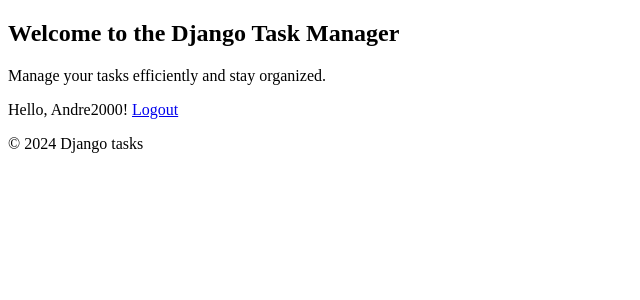
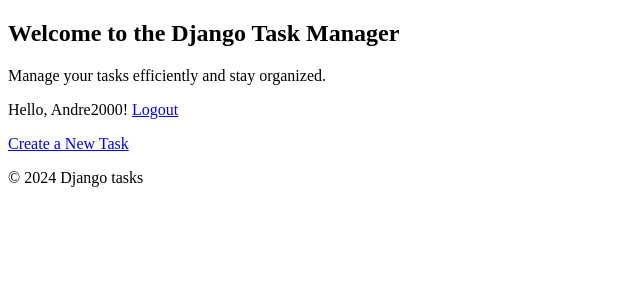
Before and after one commit to Timdev-igor/BE-Capstone-project, a Django app: page /tasks/home/ in a window 1280 px wide. Shown: the part 70-370 px from the top of the page, without its empty margins (0-640 px from the left). Run offline with Django 5.2, Linux system fonts and the light colour scheme; a user stored in the database is signed in.

Commit message:
created views and templates for tasks CRUD and urls

```diff
--- a/Task_manager/tasks/templates/tasks/home.html
+++ b/Task_manager/tasks/templates/tasks/home.html
@@ -8,6 +8,7 @@
 
     {% if user.is_authenticated %}
         <p>Hello, {{ user.username }}! <a href="{% url 'logout' %}">Logout</a></p>
+        <p><a href="{% url 'task_create' %}">Create a New Task</a></p>
     {% else %}
         <p><a href="{% url 'login' %}">Login</a> or <a href="{% url 'register' %}">Register</a> to get started.</p>
     {% endif %}
--- a/Task_manager/tasks/urls.py
+++ b/Task_manager/tasks/urls.py
@@ -11,5 +11,11 @@ urlpatterns = [
     #tasks views
     path('create/', views.task_create, name='task_create'),
     path('', views.task_list, name='task_list'),
+    # Task Detail for specific task
+    path('<int:pk>/', views.task_detail, name='task_detail'),
+    # Task Update
+    path('<int:pk>/edit/', views.task_update, name='task_update'),
+    # Task Delete
+    path('<int:pk>/delete/', views.task_delete, name='task_delete'),
 
 ]
--- a/Task_manager/tasks/views.py
+++ b/Task_manager/tasks/views.py
@@ -1,4 +1,4 @@
-from django.shortcuts import render,redirect
+from django.shortcuts import render, get_object_or_404,redirect
 # Create your views here.
 from django.contrib.auth import login, authenticate, logout
 from .forms import CustomUserCreationForm ,TaskForm
@@ -82,3 +82,23 @@ def task_create(request):
 def task_detail(request, pk):
     task = get_object_or_404(Task, pk=pk, user=request.user)
     return render(request, 'tasks/task_detail.html', {'task': task})
+
+@login_required
+def task_update(request, pk):
+    task = get_object_or_404(Task, pk=pk, user=request.user)
+    if request.method == 'POST':
+        form = TaskForm(request.POST, instance=task)
+        if form.is_valid():
+            form.save()
+            return redirect('task_list')
+    else:
+        form = TaskForm(instance=task)
+    return render(request, 'tasks/task_update.html', {'form': form})
+
+@login_required
+def task_delete(request, pk):
+    task = get_object_or_404(Task, pk=pk, user=request.user)
+    if request.method == 'POST':
+        task.delete()
+        return redirect('task_list')
+    return render(request, 'tasks/task_delete.html', {'task': task})
```
Also changed, not shown: Task_manager/tasks/templates/tasks/task_delete.html (added, +13 -0 lines), Task_manager/tasks/templates/tasks/task_detail.html (added, +17 -0 lines), Task_manager/tasks/templates/tasks/task_update.html (added, +14 -0 lines), Task_manager/db.sqlite3.
